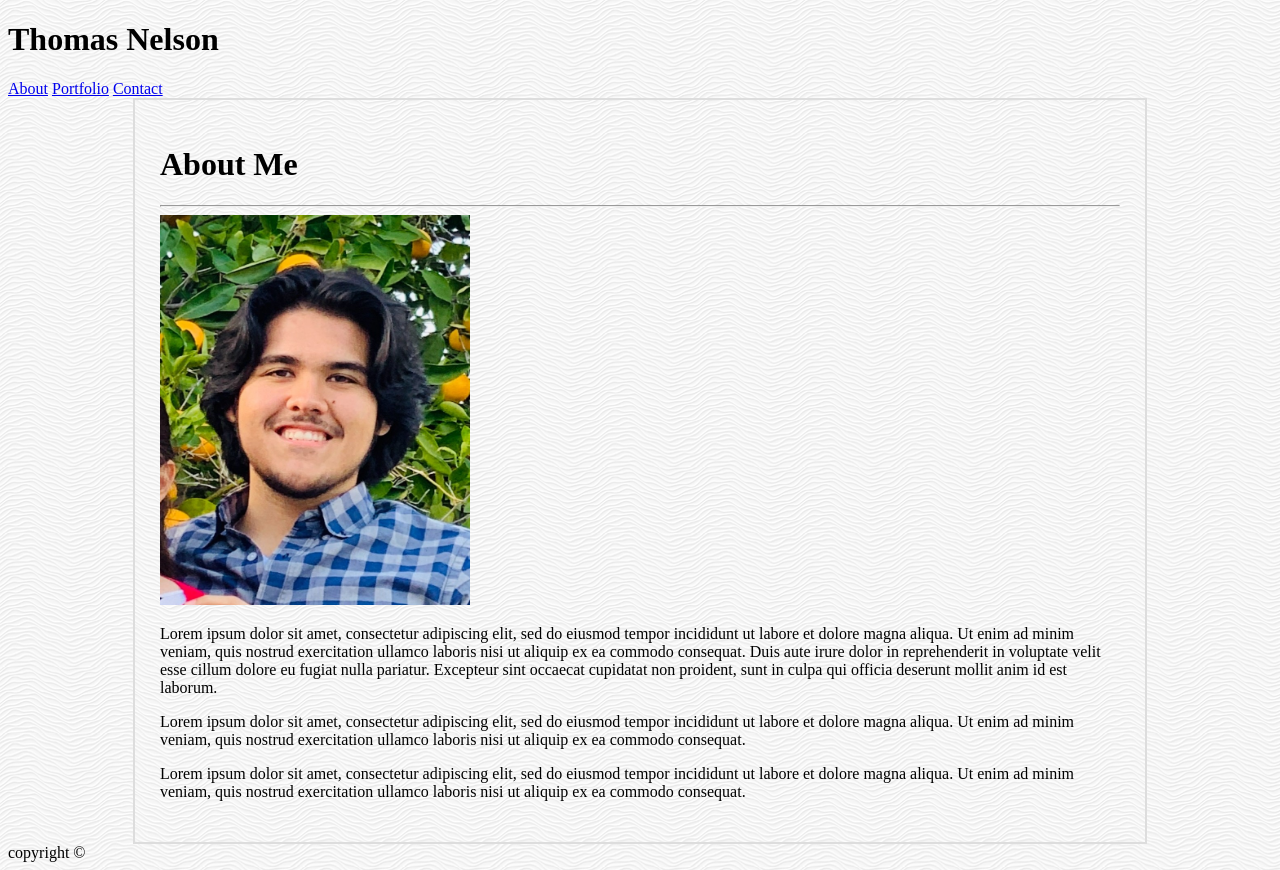
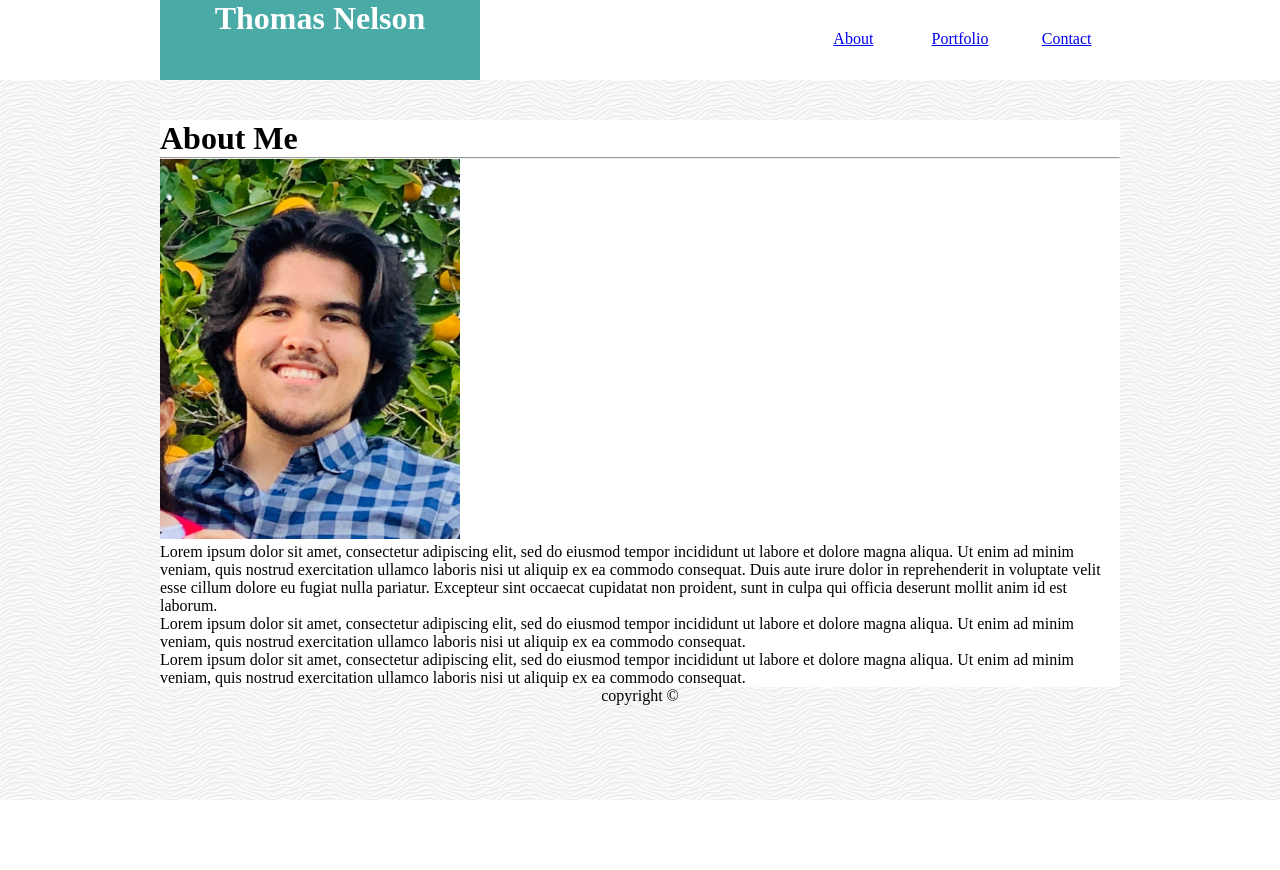
Before and after one commit to thnlsn/Basic-Portfolio, a plain HTML site: page index.html in a window 1280 px wide. After the commit the page ends 800 px from the top, so only its background shows below. Drawn offline with Linux system fonts and the light colour scheme.

Commit message:
updated css

```diff
--- a/assets/style.css
+++ b/assets/style.css
@@ -1,53 +1,109 @@
-/* ALL HTML FILES */
+
+
+
+
+/*▉▊▉▊▉▊▉▊▉▊▉▊▉▊▉▊▉▊▉▊▉▊▉▊▉▊▉▊▉▊▉▊▉▊▉▊▉▊▉▊▉▊▉▊▉|ALL HTML FILES|▉▊▉▊▉▊▉▊▉▊▉▊▉▊▉▊▉▊▉▊▉▊▉▊▉▊▉▊▉▊▉▊▉▊▉▊▉▊▉▊▉▊▉▊▉*/
+
+* {
+    margin: 0;
+    padding: 0;
+}
 
 body {
     background-image: url("../images/whiteWaves.png");
+    clear: both;
 }
 
-div {
-    border: 2px solid #dddddd;
-    padding: 25px;
-    margin: 0 auto;
-    min-width: 960px;
-    max-width: 960px;
-  }
+.▉▊heading {
+
+    height: 80px;
+    background-color: #ffffff;
+    width: 100%;
+
+}
 
 header {
 
-}
-
-.myName {
+    width: 960px;
+    margin: auto;
+    background-color: #ffffff;
+    height: 100%;
 
 }
 
-.links {
+#▉▊myName {
+
+    float: left;
+    background-color: #4aaaa5;
+    color: #ffffff;
+    height: 100%;
+    width: 33.33%;
+    text-align: center;
 
 }
 
-.content {
+#▉▊links {
+
+    float: right;
+    height: 100%;
+    width: 33.33%;
+    text-align: center;
+    margin-top: 30px;
+
+}
+
+#▉▊indexlink {
+
+    width: 33.33%;
+    height: 100%;
+    float: left;
+    text-align: center;
+}
+
+#▉▊portlink {
+
+    width: 33.33%;
+    height: 100%;
+    float: left;
+    text-align: center;
+    border: 100px;
+
+}
+
+#▉▊contlink {
+
+    width: 33.33%;
+    height: 100%;
+    float: left;
+
+}
+
+.▉▊content {
+
+    background-color: #ffffff;
+    margin: auto;
+    width: 960px;
+    clear: both;
+    margin-top: 40px;
+
+
+
+}
+
+#▉▊footing {
 
 }
 
 footer {
-
+    text-align: center
 }
 
-/* INDEX.HTML */
+/*▉▊▉▊▉▊▉▊▉▊▉▊▉▊▉▊▉▊▉▊▉▊▉▊▉▊▉▊▉▊▉▊▉▊▉▊▉▊▉▊▉▊▉▊▉|INDEX.HTML|▉▊▉▊▉▊▉▊▉▊▉▊▉▊▉▊▉▊▉▊▉▊▉▊▉▊▉▊▉▊▉▊▉▊▉▊▉▊▉▊▉▊▉▊▉*/
 
-#myFace {
-    height: 390px;
-    width: 310px;
+#▉▊myFace {
+    height: 380px;
+    width: 300px;
 }
-
-
-
-
-
-
-
-
-
-/* PORTFOLIO.HTML */
 
 
 
@@ -59,4 +115,23 @@ footer {
 
 
 
-/* CONTACT.HTML */
+
+
+/*▉▊▉▊▉▊▉▊▉▊▉▊▉▊▉▊▉▊▉▊▉▊▉▊▉▊▉▊▉▊▉▊▉▊▉▊▉▊▉▊▉▊▉▊▉PORTFOLIO.HTML▉▊▉▊▉▊▉▊▉▊▉▊▉▊▉▊▉▊▉▊▉▊▉▊▉▊▉▊▉▊▉▊▉▊▉▊▉▊▉▊▉▊▉▊▉*/
+
+
+
+
+
+
+
+
+
+
+
+
+
+
+
+
+/*▉▊▉▊▉▊▉▊▉▊▉▊▉▊▉▊▉▊▉▊▉▊▉▊▉▊▉▊▉▊▉▊▉▊▉▊▉▊▉▊▉▊▉▊▉CONTACT.HTML▉▊▉▊▉▊▉▊▉▊▉▊▉▊▉▊▉▊▉▊▉▊▉▊▉▊▉▊▉▊▉▊▉▊▉▊▉▊▉▊▉▊▉▊▉*/
--- a/index.html
+++ b/index.html
@@ -9,24 +9,39 @@
 
     <body>
 
-    <!-- Top Section -->
+    <!-- ▉▊▉▊▉▊ Top Section ▉▊▉▊▉▊ -->
 
-        <header>
-            <h1 class="myName">Thomas Nelson</h1>
-                    <a class="link" href="index.html">About</a>
-                    <a class="link" href="portfolio.html">Portfolio</a>
-                    <a class="link" href="contact.html">Contact</a>
-        </header>
+        <div class="▉▊heading">
+            <header>
+                    <div id="▉▊myName">
+                        <h1>Thomas Nelson</h1>
+                    </div>
 
-        <!-- Boxed Section -->
+                    <div id="▉▊links">
 
-        <div class="content">
+                        <div id="▉▊indexlink">
+                            <a href="index.html">About</a>
+                        </div>
+                        <div id="▉▊portlink">
+                            <a href="portfolio.html">Portfolio</a>
+                        </div>
+                        <div id="▉▊contlink">
+                            <a href="contact.html">Contact</a>
+                        </div>
+
+                    </div>
+            </header>
+        </div>
+
+        <!-- ▉▊▉▊▉▊ Boxed Section ▉▊▉▊▉▊ -->
+
+        <div class="▉▊content">
 
             <h1>About Me</h1>
 
                 <hr>
 
-            <img id="myFace" src="images/myFace.jpg" alt="Face Shot">
+            <img id="▉▊myFace" src="images/myFace.jpg" alt="Face Shot">
 
                     <p>
                         Lorem ipsum dolor sit amet, consectetur adipiscing elit, sed do eiusmod tempor incididunt ut labore et dolore magna aliqua.
@@ -45,9 +60,11 @@
 
         </div>
 
-        <!-- Footer -->
+        <!-- ▉▊▉▊▉▊ Footer ▉▊▉▊▉▊ -->
 
-        <footer>copyright ©</footer>
+        <div id="▉▊footing">
+            <footer>copyright ©</footer>
+        </div>
 
     </body>
 </html>
```
Also changed, not shown: 1 other file.
